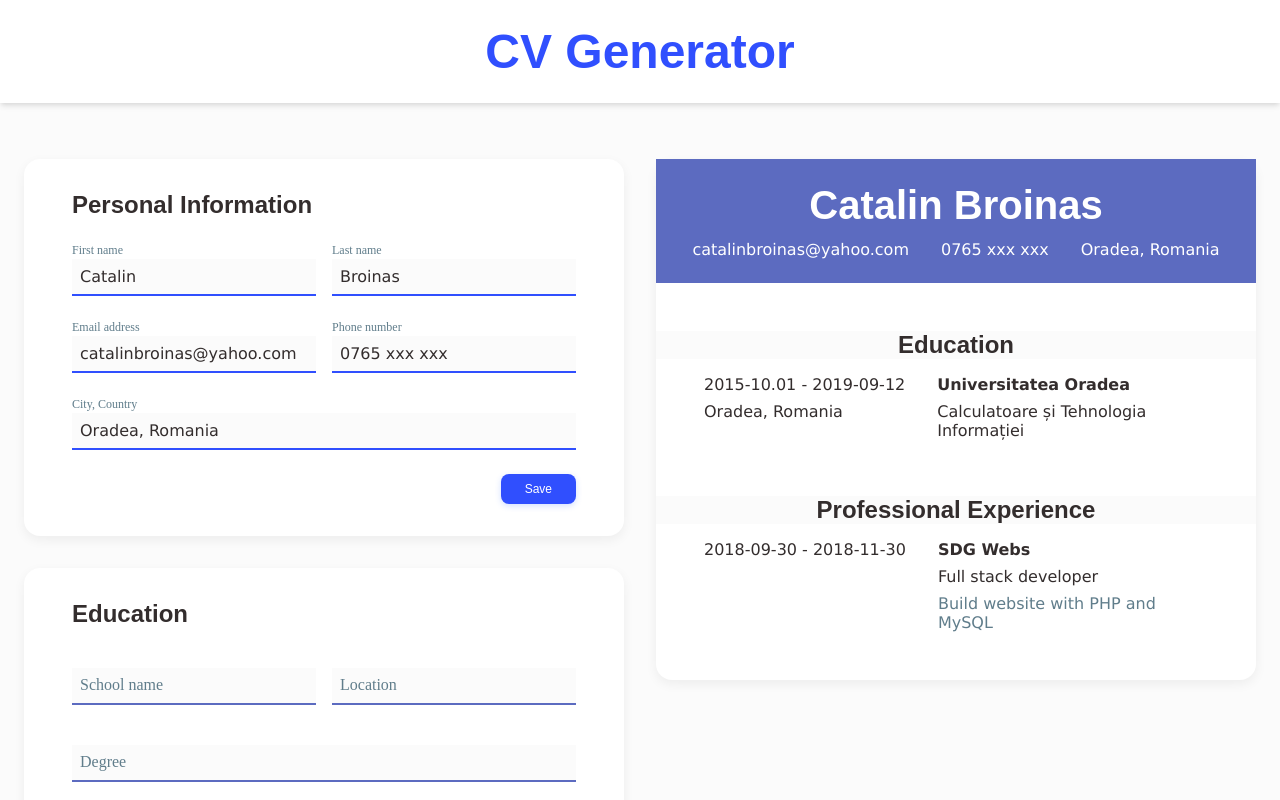
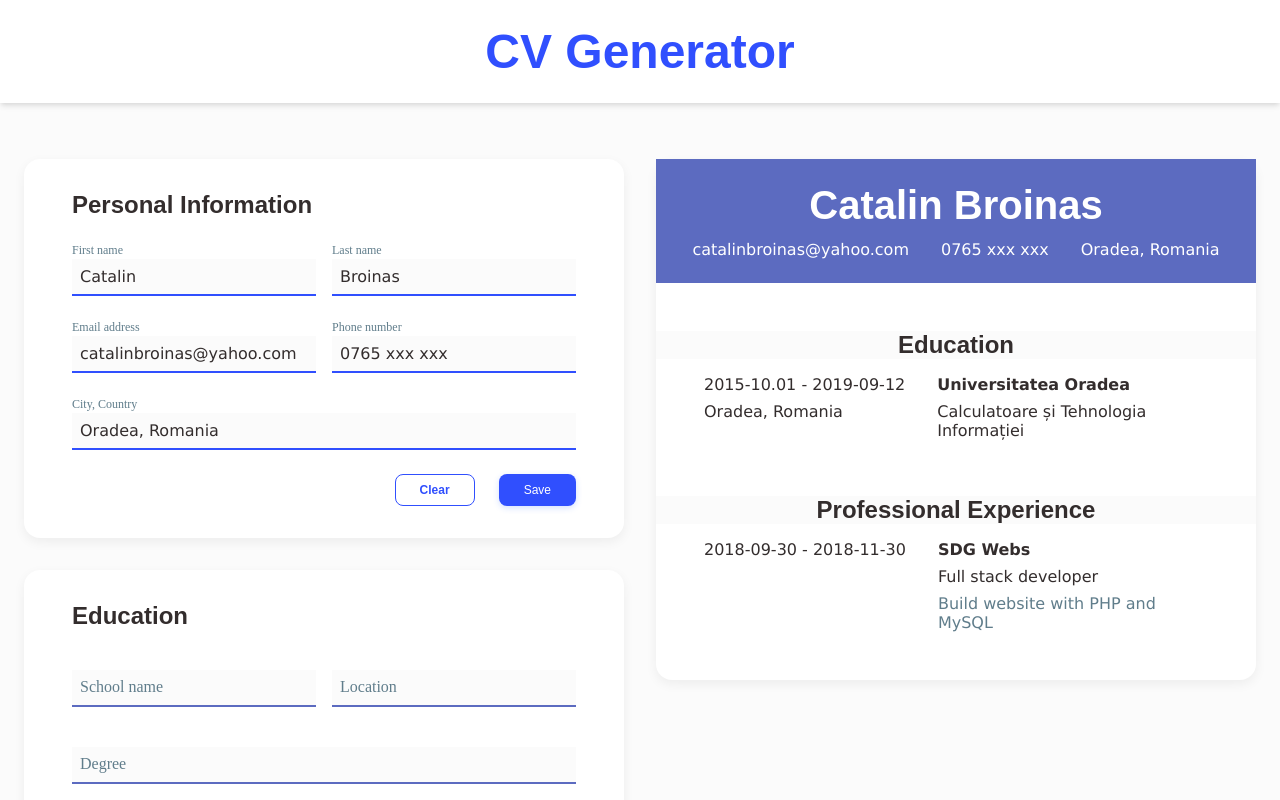
Before and after one commit to catalinbroinas/cv-application, a React (Vite) app: page / in a window 1280 px wide. Both pictures are taken after a click on the button "Edit". Shown: the top 800 px of the page. Built offline with nearby package versions, Linux system fonts and the light colour scheme.

Commit message:
feat(PersonalDataForm): add clear form button
- Added button to reset all input fields

```diff
--- a/src/components/forms/PersonalDataForm.jsx
+++ b/src/components/forms/PersonalDataForm.jsx
@@ -9,6 +9,14 @@ function PersonalDataForm({ onSave, initialData = {} }) {
 
     const handleSaveClick = () => {
         onSave({firstName, lastName, email, phone, address});
+    };
+
+    const handleClearClick = () => {
+        setFirstName('');
+        setLastName('');
+        setEmail('');
+        setPhone('');
+        setAddress('');
     };
 
     return (
@@ -83,7 +91,19 @@ function PersonalDataForm({ onSave, initialData = {} }) {
                 </div>
             </div>
 
-            <button className="btn btn-primary" type="submit" onClick={handleSaveClick}>Save</button>
+            <div className="button-group">
+                <button
+                    className="btn btn-secondary"
+                    type="reset"
+                    onClick={handleClearClick}
+                >Clear</button>
+
+                <button
+                    className="btn btn-primary"
+                    type="submit"
+                    onClick={handleSaveClick}
+                >Save</button>
+            </div>
         </form>
     );
 }
--- a/src/styles/App.css
+++ b/src/styles/App.css
@@ -81,6 +81,17 @@
 }
 
 /* Components */
+.button-group {
+  display: flex;
+  justify-content: end;
+  align-items: center;
+  gap: 1.5rem;
+}
+
+.button-group .btn {
+  margin-left: 0;
+}
+
 .btn {
   cursor: pointer;
   display: inline-flex;
@@ -89,7 +100,7 @@
   font-size: 0.75rem;
   font-family: var(--font-title);
   font-weight: 500;
-  border: none;
+  border: 1px solid transparent;
   border-radius: 0.5rem;
   transition: box-shadow 0.3s ease, transform 0.2s ease;
 }
@@ -113,7 +124,7 @@
 .btn-secondary {
   background-color: var(--primary-color);
   color: var(--primary-bg-color);
-  border: 1px solid var(--primary-bg-color);
+  border-color: var(--primary-bg-color);
   font-weight: 700;
   box-shadow: none;
 }
```
